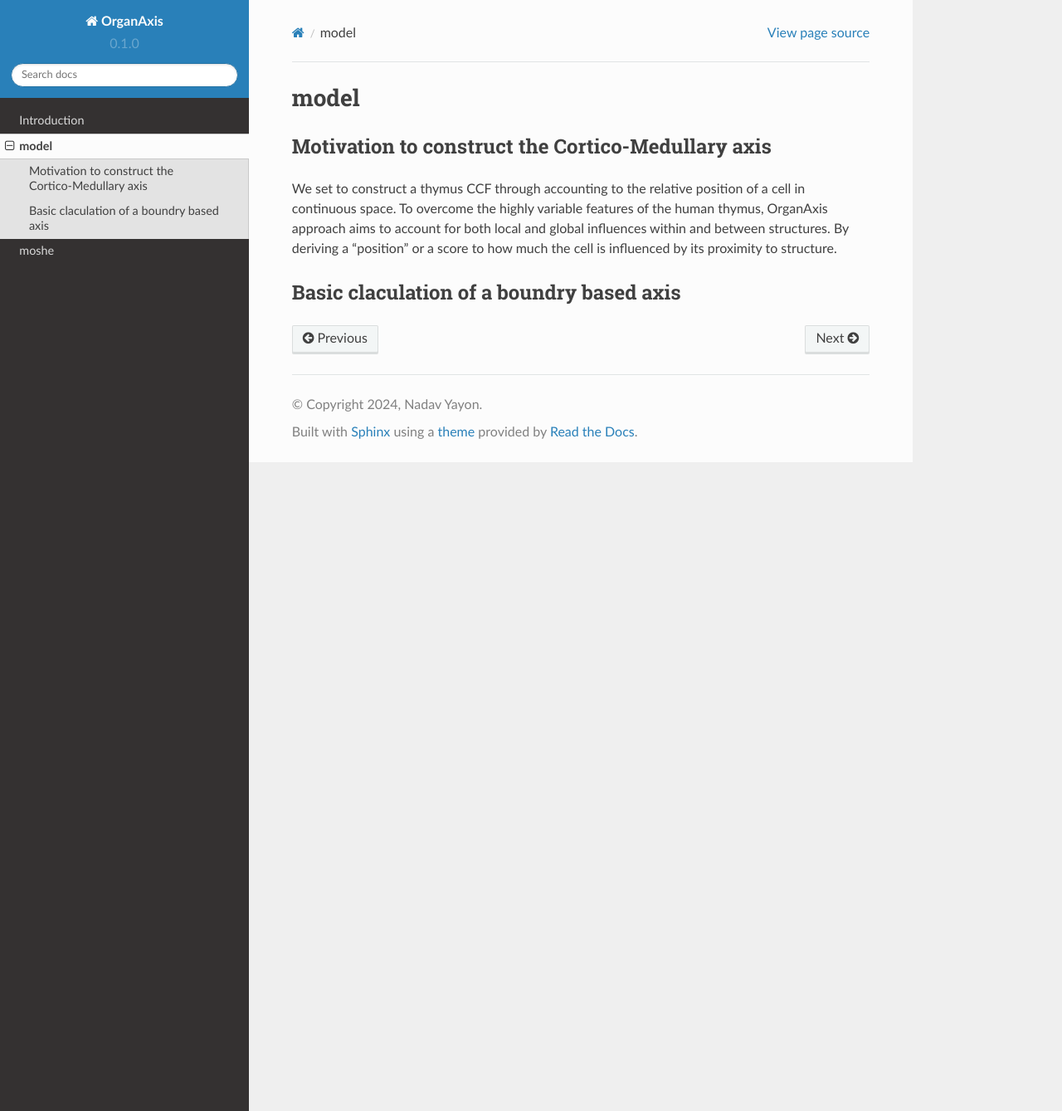
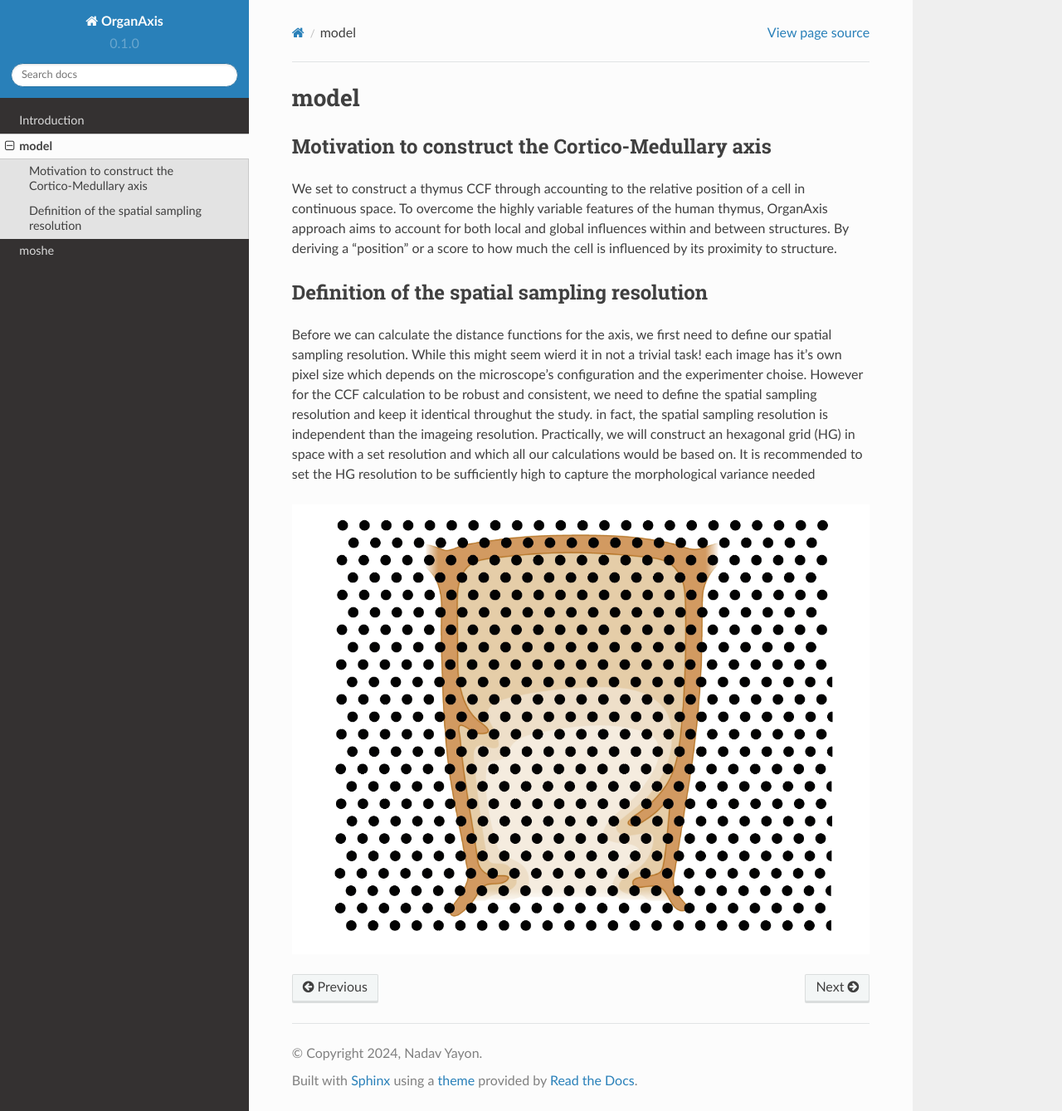
Before and after one commit to nadavyayon/organ_axis_tutorial, a Sphinx documentation site: the page built from docs/source/model.rst, in a window 1280 px wide and 1339 px high. Shown: the whole window at 83% size. Built offline with Sphinx 7.4.7 and the Read the Docs theme 2.0.0, drawn with Linux system fonts in a browser that asks for light colours.

Commit message:
Update model.rst

```diff
--- a/docs/source/model.rst
+++ b/docs/source/model.rst
@@ -5,5 +5,9 @@ Motivation to construct the Cortico-Medullary axis
 ---------------
 We set to construct a thymus CCF through accounting to the relative position of a cell in continuous space. To overcome the highly variable features of the human thymus, OrganAxis approach aims to account for both local and global influences within and between structures. By deriving a "position" or a score to how much the cell is influenced by its proximity to structure.
 
-Basic claculation of a boundry based axis
+Definition of the spatial sampling resolution
 ---------------
+Before we can calculate the distance functions for the axis, we first need to define our spatial sampling resolution. While this might seem wierd it in not a trivial task! each image has it's own pixel size which depends on the microscope's configuration and the experimenter choise. However for the CCF calculation to be robust and consistent, we need to define the spatial sampling resolution and keep it identical throughut the study. in fact, the spatial sampling resolution is independent than the imageing resolution. Practically, we will construct an hexagonal grid (HG) in space with a set resolution and which all our calculations would be based on. It is recommended to set the HG resolution to be sufficiently high to capture the morphological variance needed
+
+.. image:: grid_space.PNG
+   :width: 100%
```
